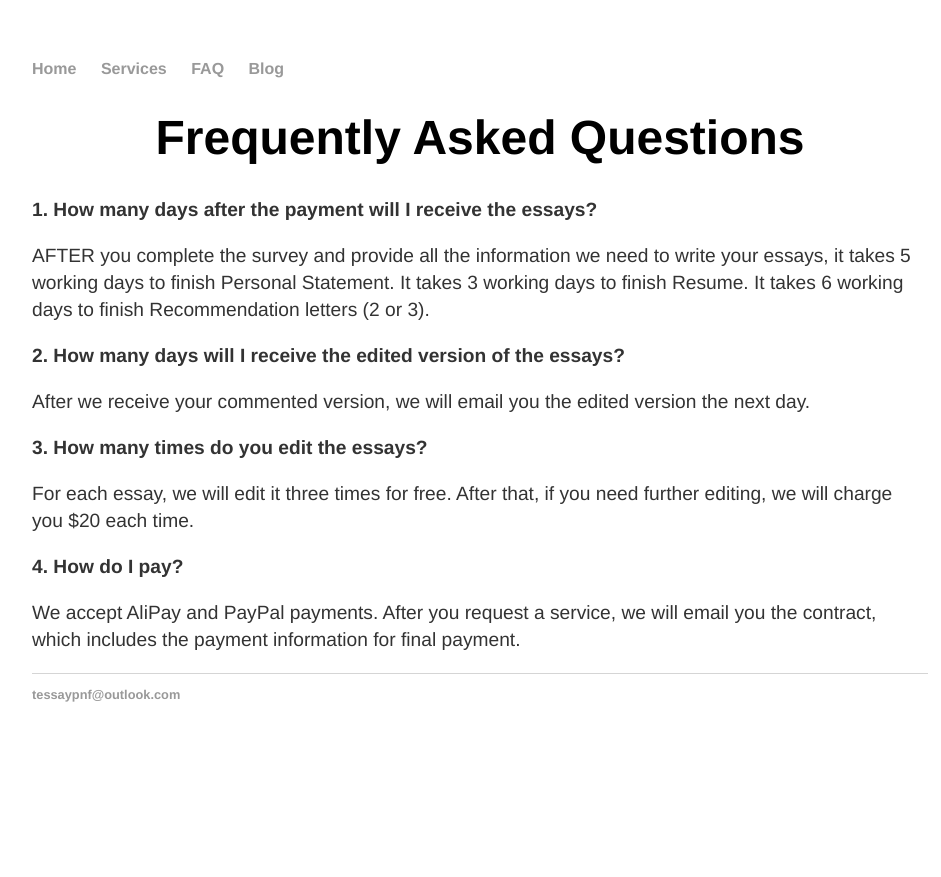
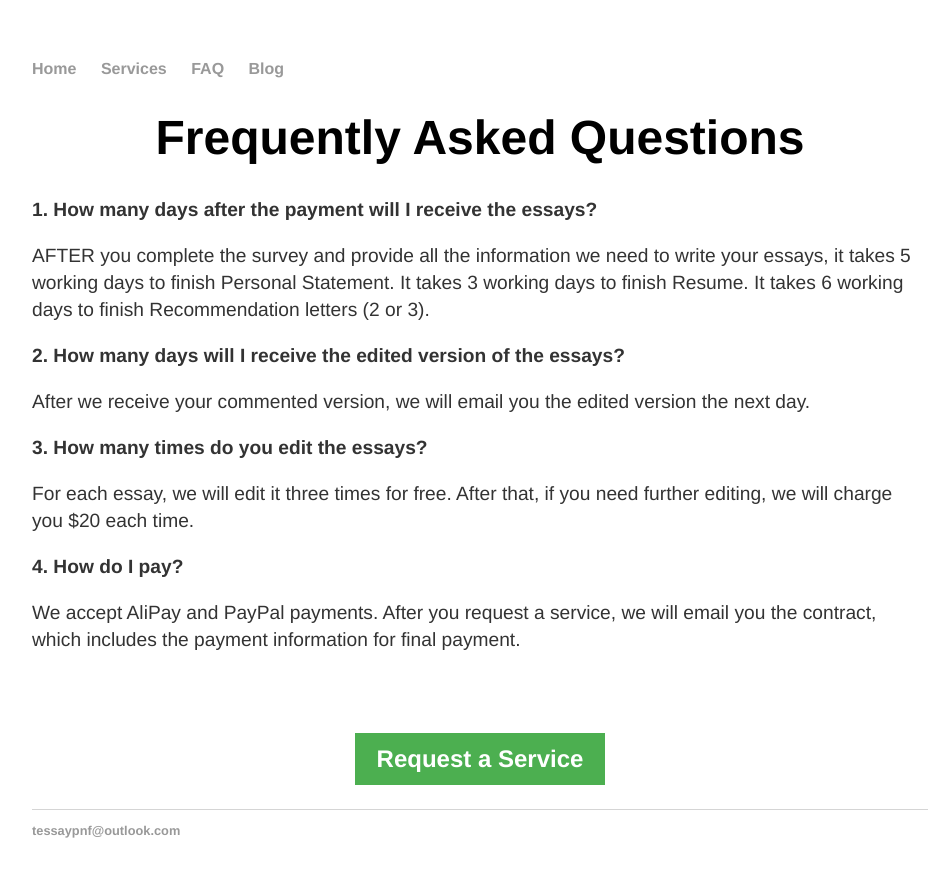
Before and after one commit to RagingTiger/PnFTech.github.io, a Jekyll site: the page built from faq/index.html, in a window 1280 px wide. Shown: the top 877 px of the page, without its empty margins (160-1101 px from the left). Built offline with Jekyll 4.4.1, drawn with Linux system fonts in a browser that asks for light colours.

Commit message:
edited request

```diff
--- a/css/main.css
+++ b/css/main.css
@@ -66,7 +66,7 @@ ul.posts li {
     list-style: none;
     font-family: 'Arial', 'Sans-Serif';
     font-size: 1.5em;
-    margin-bottom: 5px;
+    margin-bottom: 7px;
 }
 
 div.blurb {
--- a/faq/index.html
+++ b/faq/index.html
@@ -26,4 +26,10 @@ title: PnF
 	<p>We accept AliPay and PayPal payments. After you request a service, we will
 		email you the contract, which includes the payment information for final
 		payment.</p>
+
+		<br>
+		<br>
+		<div class="button">
+			<h3><a class="button" href="/request">Request a Service</a></h3>
+		</div>
 </div>
```
